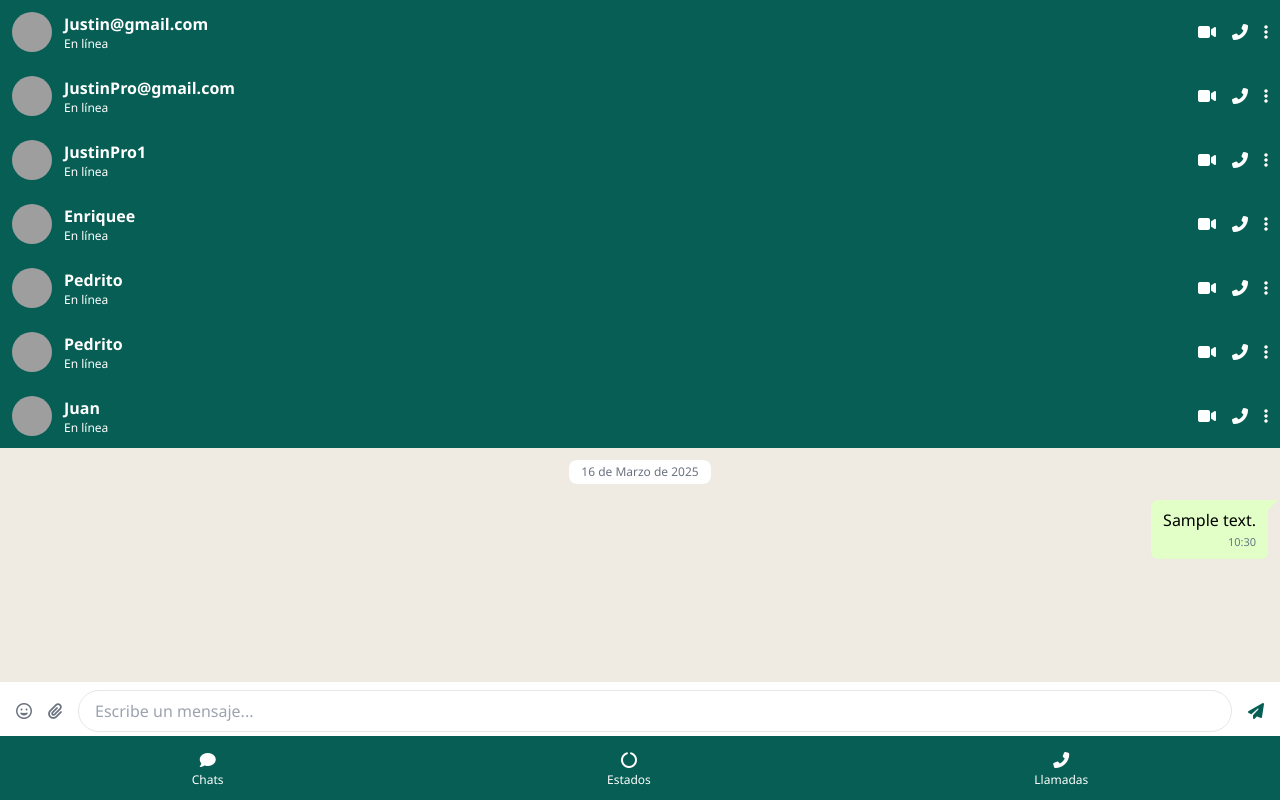
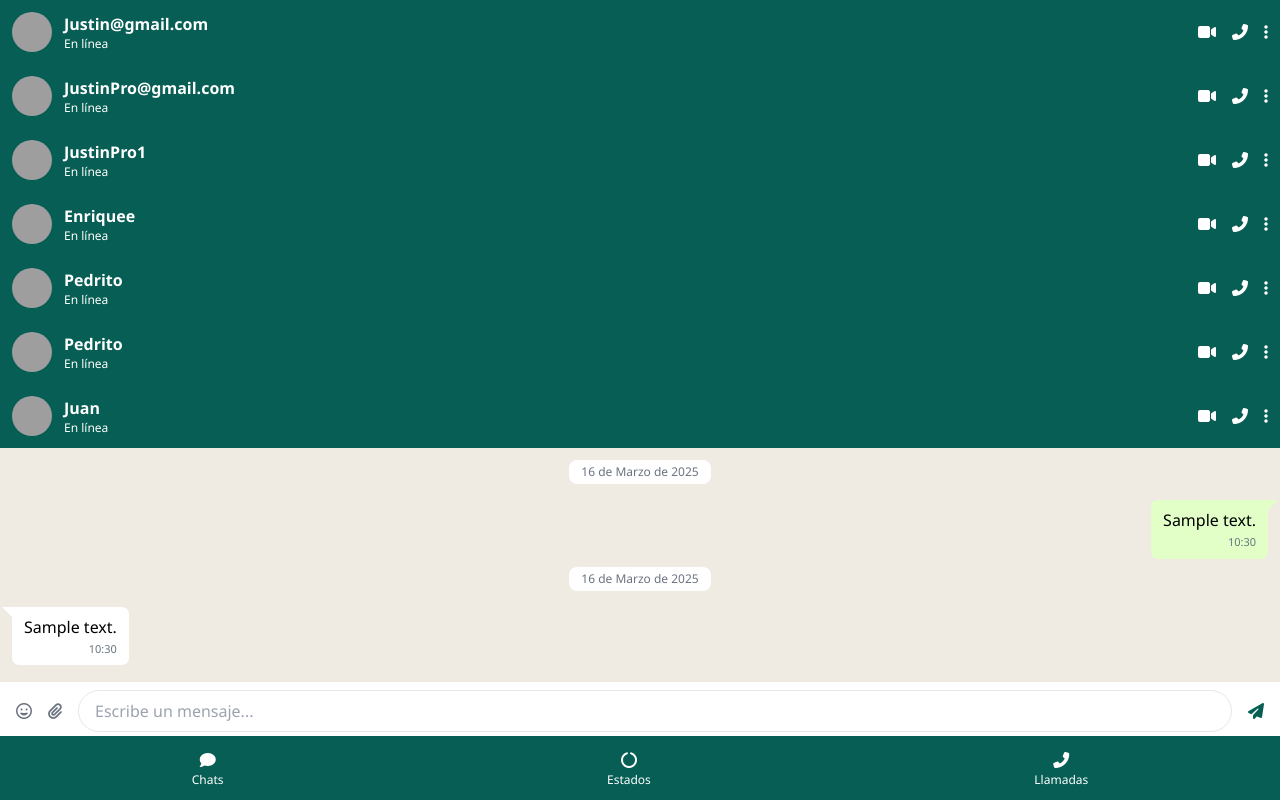
Before and after one commit to jzz98/messaging-app-with-django, a Django app: template chats/templates/chat.html in a window 1280 px wide. Run offline with Django 5.2, Linux system fonts and the light colour scheme; data comes from the database, SQL or seed files in the repository; both versions use the stored data as it was after the commit; the template is opened without the code that fills it: values that come from a table or form of the project are taken from there, most other values are stand-ins (such as "Sample title", 1, 10 or a date in 2020); parts of the project's set-up code (start-up, migrations or seed data) failed here and were passed over; some libraries are stand-ins or nearby versions; grey boxes are pictures that could not be loaded.

Commit message:
messages working

```diff
--- a/chats/templates/chat.html
+++ b/chats/templates/chat.html
@@ -244,6 +244,21 @@
             <div class="message-time">10:30</div>
           </div>
           {% endfor %}
+          {% for received in mensajes_recibidos %}
+          <div class="flex justify-center mb-4">
+            <div class="bg-white rounded-lg px-3 py-1 text-xs text-gray-500">
+              16 de Marzo de 2025
+            </div>
+          </div>
+
+          <div class="chat-bubble received">
+            <div class="message-content">
+              {{ received.message }}
+            </div>
+            <div class="message-time">10:30</div>
+          </div>
+          {% endfor %}
+
       </div>
 
       <!-- Input area -->
--- a/chats/templates/home.html
+++ b/chats/templates/home.html
@@ -263,15 +263,15 @@
           <!-- Chat list -->
           <div class="chat-list">
             {% if contacts %}
-              {% for data in contacts %}
-                <a href="/home/chat/dialog/{{data.id}}" class="chat-item p-3 border-b flex items-center hover:bg-gray-100 cursor-pointer" >
+              {% for info in contacts %}
+                <a href="/home/chat/dialog/{{ info.id }}" class="chat-item p-3 border-b flex items-center hover:bg-gray-100 cursor-pointer" >
                   <div class="w-12 h-12 rounded-full overflow-hidden mr-3">
                       <img src="https://cdn.pixabay.com/photo/2018/08/28/13/29/avatar-3637561_960_720.png" alt="Carlos" class="w-full h-full object-cover">
                   </div>
                   <div class="flex-1">
                       <div class="flex justify-between">
                       <h3 class="font-semibold">
-                          {{data.username}}
+                          {{info.username}}
                       </h3>
                       <span class="text-xs text-gray-500">Lun</span>
                       </div>
```
Also changed, not shown: chats/views.py (+13 -5 lines), db.sqlite3.
